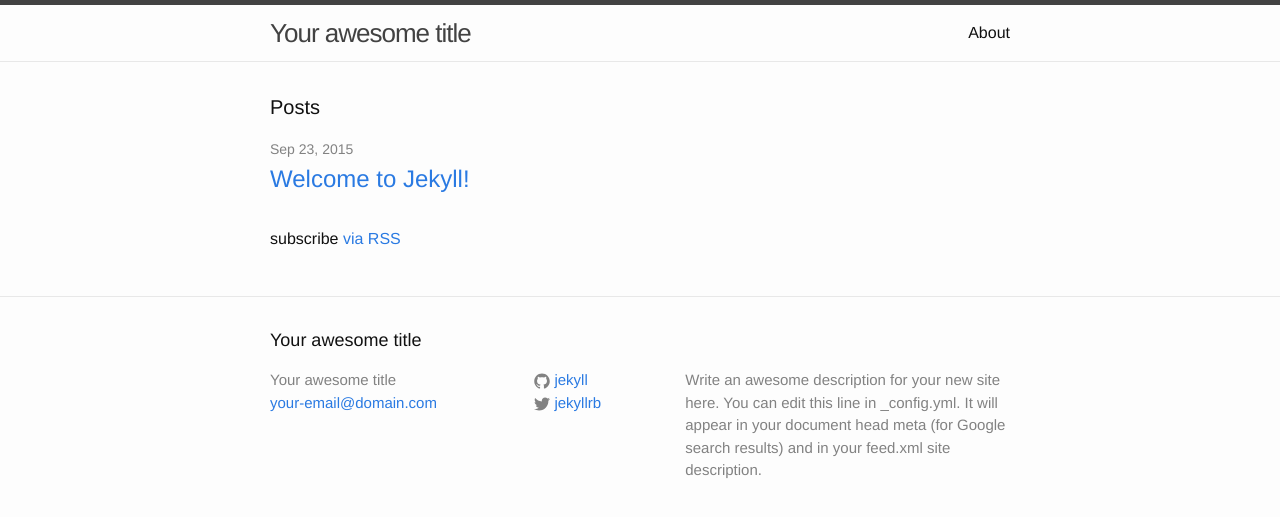
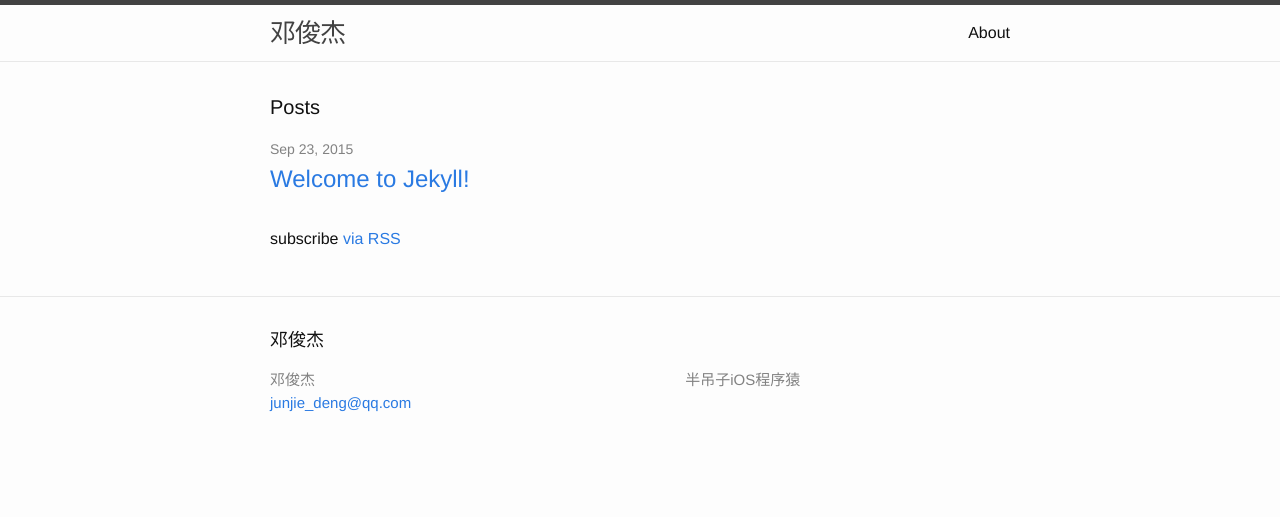
Before and after one commit to slkai/slkai.github.io, a Jekyll site: the page built from index.html, in a window 1280 px wide. Shown: the top 517 px of the page. Built offline with Jekyll 4.4.1, drawn with Linux system fonts in a browser that asks for light colours.

Commit message:
修改基本信息

```diff
--- a/_config.yml
+++ b/_config.yml
@@ -1,14 +1,12 @@
 # Site settings
-title: Your awesome title
-email: your-email@domain.com
+title: 邓俊杰
+email: junjie_deng@qq.com
 description: > # this means to ignore newlines until "baseurl:"
-  Write an awesome description for your new site here. You can edit this
-  line in _config.yml. It will appear in your document head meta (for
-  Google search results) and in your feed.xml site description.
+  半吊子iOS程序猿
 baseurl: "" # the subpath of your site, e.g. /blog/
-url: "http://yourdomain.com" # the base hostname & protocol for your site
-twitter_username: jekyllrb
-github_username:  jekyll
+#url: "http://yourdomain.com" # the base hostname & protocol for your site
+#twitter_username: jekyllrb
+#github_username:  jekyll
 
 # Build settings
 markdown: kramdown
```
